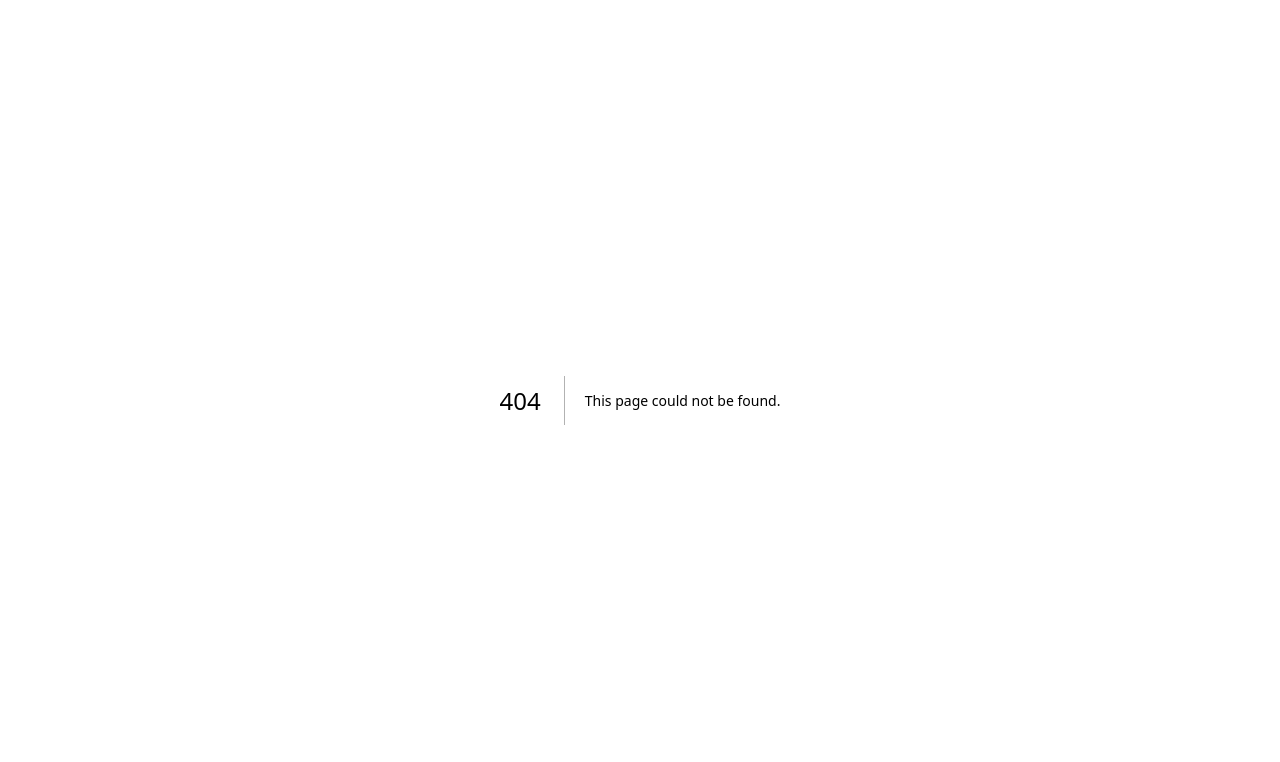
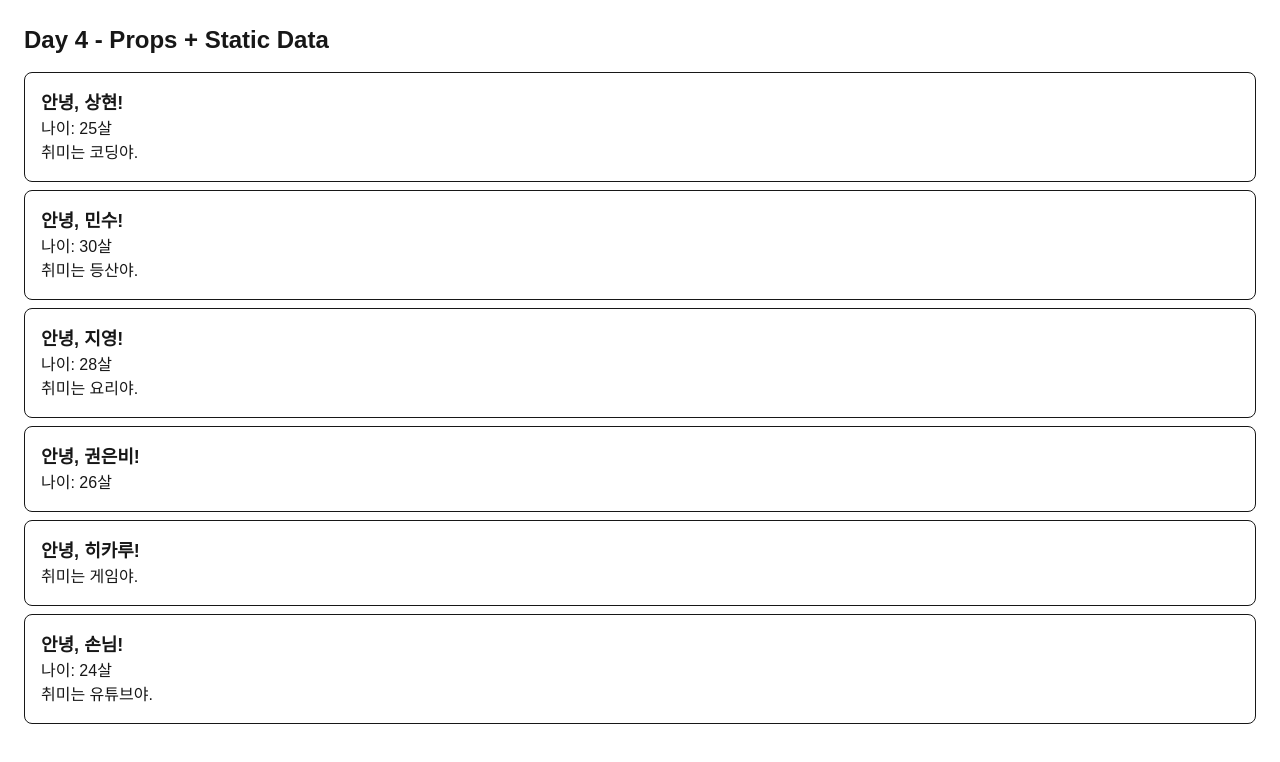
Before and after one commit to manlubo/next, a Next.js app: page /day4 in a window 1280 px wide. Before the commit this address had no page. Shown: the top 762 px of the page. Built offline with nearby package versions, Linux system fonts and the light colour scheme.

Commit message:
#4 데이터 모듈화, 동적 라우팅

```diff
--- a/src/app/day3/[mno]/page.js
+++ b/src/app/day3/[mno]/page.js
@@ -3,8 +3,8 @@ import axios from "axios";
 export default async function Page({params}){
   // const mno = await params.mno;
   const {mno} = await params;
-  const res = await axios.get("http://localhost:3001/api/ping")
-  const res1 = await axios.get(`http://localhost:3001/api/user?mno=${mno}`);
+  const res = await axios.get("http://localhost:3000/api/ping")
+  const res1 = await axios.get(`http://localhost:3000/api/user?mno=${mno}`);
 
   return (
     <main>
--- /dev/null
+++ b/src/app/day4/member/[id]/page.js
@@ -0,0 +1,18 @@
+import Greeting from "@/components/day4/Greeting";
+import {members} from "@/data/members";
+
+export default function Page({params}) {
+  const memberId = params.id / 1;
+  const member = members.find(m => m.id === memberId);
+
+  if(!member) {
+    return <p className="p-6">해당 회원을 찾을 수 없습니다.</p>;
+  }
+
+  return (
+    <div className="p-6">
+      <h1 className="text-2xl font-bold mb-4">멤버 정보  페이지</h1>
+      <Greeting {...member}/>
+    </div>
+  )
+}
--- /dev/null
+++ b/src/app/day4/page.js
@@ -0,0 +1,13 @@
+import {members} from "@/data/members";
+import Greeting from "@/components/day4/Greeting";
+
+export default function Page(){
+  return (
+    <div className="p-6">
+      <h1 className="text-2xl font-bold mb-4">Day 4 - Props + Static Data</h1>
+      {members.map(m => (
+        <Greeting key={m.id} {...m} />
+      ))}
+    </div>
+  )
+}
--- /dev/null
+++ b/src/components/day4/Greeting.jsx
@@ -0,0 +1,13 @@
+import Link from "next/link";
+
+export default function Greeting({id, name, age, hobby}) {
+  return (
+    <Link href={`/day4/member/${id}`}>
+      <div className="border p-4 rounded-lg mb-2">
+        <h2 className="font-bold text-lg">안녕, {name.trim() || "손님"}!</h2>
+        {age && <p>나이: {age}살</p>}
+        {hobby && <p>취미는 {hobby}야.</p>}
+      </div>
+    </Link>
+  )
+}
--- /dev/null
+++ b/src/data/members.js
@@ -0,0 +1,8 @@
+export const members = [
+  { id: 1, name: "상현", age: 25, hobby: "코딩" },
+  { id: 2, name: "민수", age: 30, hobby: "등산" },
+  { id: 3, name: "지영", age: 28, hobby: "요리" },
+  { id: 4, name: "권은비", age: 26},
+  { id: 5, name: "히카루", hobby: "게임"},
+  { id: 6, name: " ", age: 24, hobby: "유튜브"},
+]
```
Also changed, not shown: 1 other file (tests, documents, lock files or other folders).
